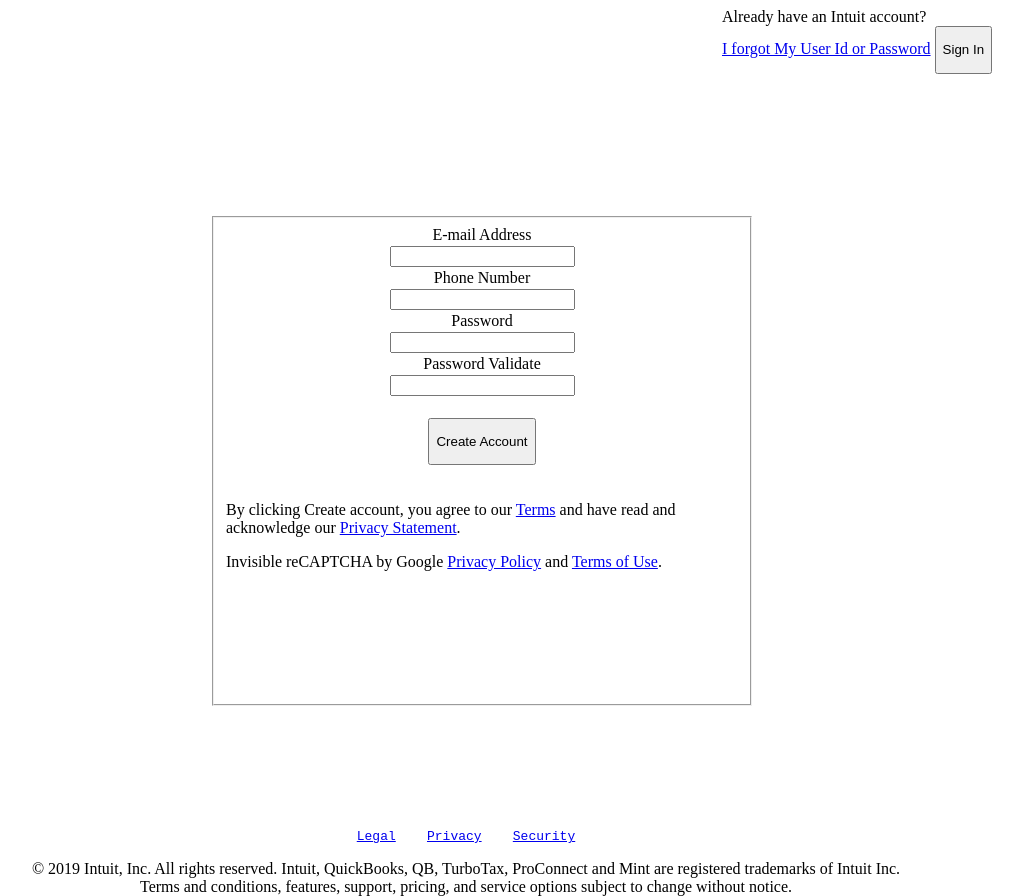
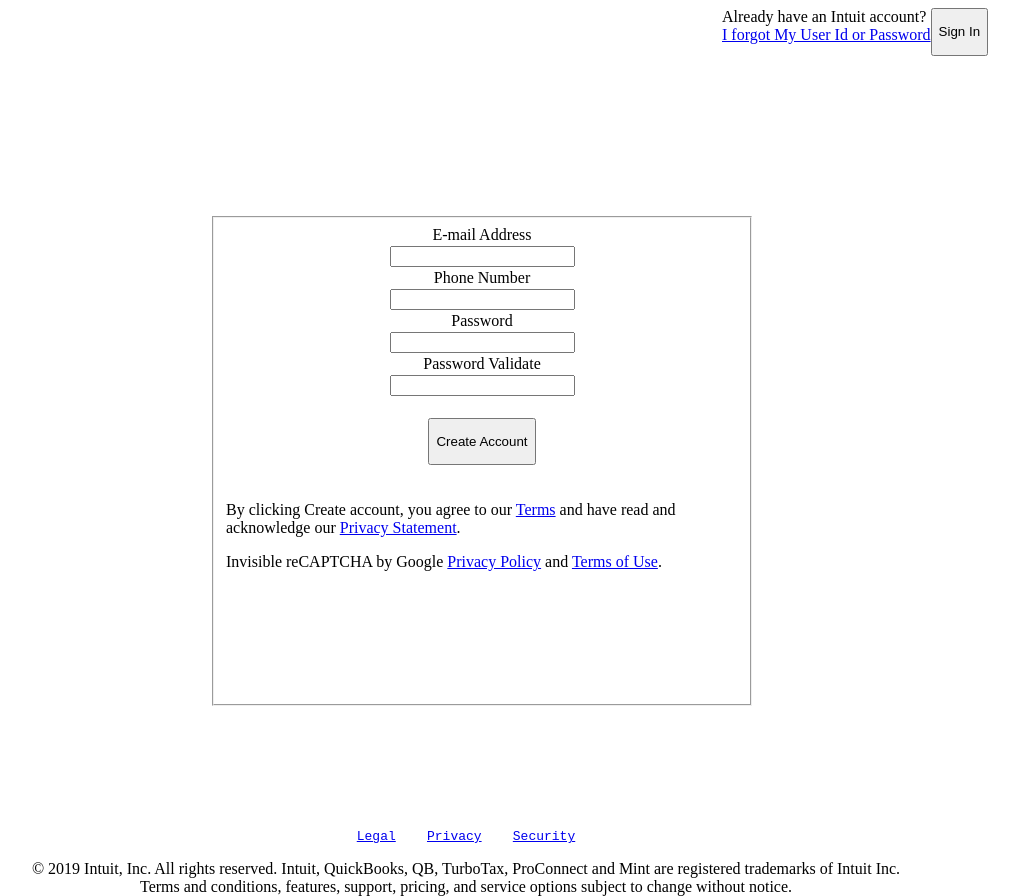
Before and after one commit to 300ms/html-forms, a plain HTML site: page index.html in a window 1280 px wide. Shown: the whole page, without its empty margins (182-1205 px from the left). Drawn offline with Linux system fonts and the light colour scheme.

```diff
--- a/index.html
+++ b/index.html
@@ -8,19 +8,19 @@
     <body>
         <div class="header">
             <span class="header-content">
-                <span id="login-2">
+                <div id="login-2">
                     <span id="header-text">Already have an Intuit account?</span>
                     <br>
                     <span id="header-link">
                         <a  href="https://accounts.intuit.com/signup.html?offering_id=Intuit.ifs.mint&namespace_id=50000026&redirect_url=https%3A%2F%2Fmint.intuit.com%2Foverview.event%3Futm_medium%3Ddirect%26cta%3Dhero_sign_up_free_ProspectWeb%26adobe_mc%3DMCMID%253D34758894225416457621264800979794955614%257CMCORGID%253D969430F0543F253D0A4C98C6%252540AdobeOrg%257CTS%253D1565729615%26ivid%3D024d5df0-3ed3-47c7-b0f7-a500be1696a9#">I forgot My User Id or Password</a>
                     </span>
-                </span>
-                <span class="sign-in">
+                </div>
+                <div class="sign-in">
                     <button type="button" name="sign-in" id="sign-in-button" class="button">
-                        <span class="button-img"></span>
+                        <div class="button-img"></div>
                             <p>Sign In</p>
                     </button>
-                </span>
+                </div>
 
             </span>
 
--- a/style.css
+++ b/style.css
@@ -22,12 +22,12 @@ body,html{
     display: block;
 }
 
-
 #login-2{
+ /*display: inline;*/
+ float:left;
 }
 .sign-in{
-    width: 250px;
-    height: 250px;
+    display: inline;
 }
 
 /*
```
